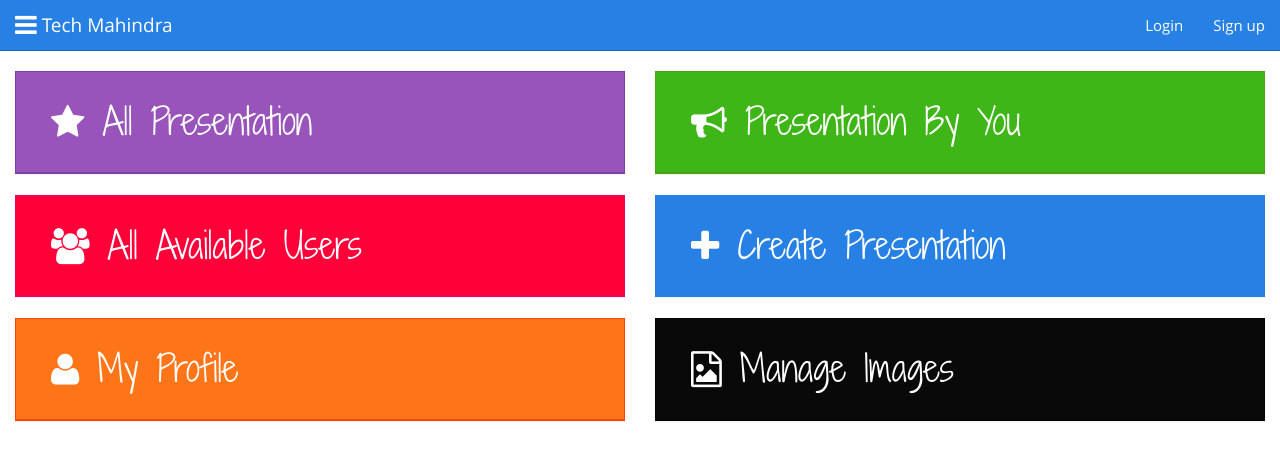
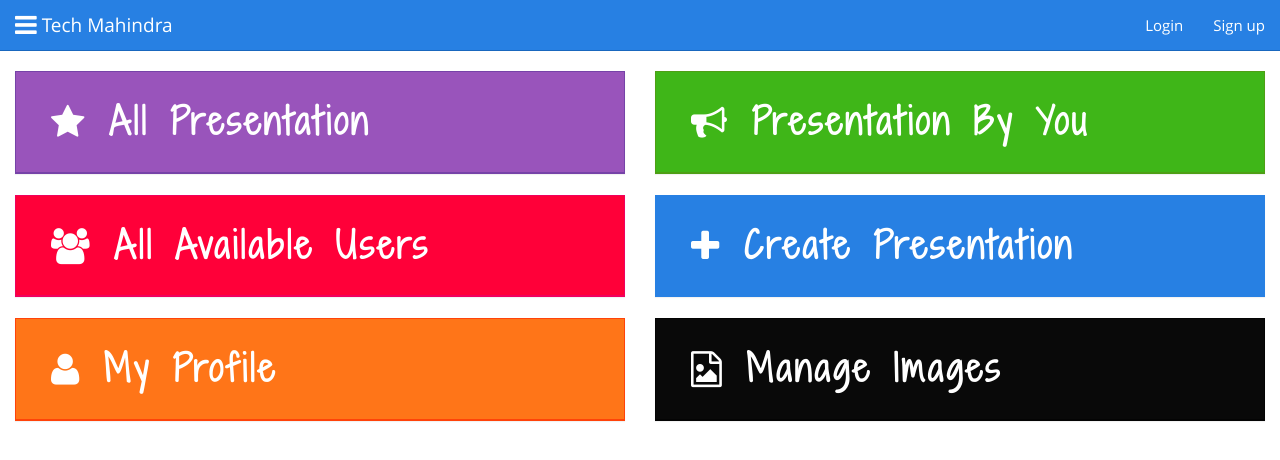
Before and after one commit to hs105133/uxmdev, a website: page public/app/index.html in a window 1280 px wide. Drawn offline with nearby package versions, Linux system fonts and the light colour scheme; some packages are replaced by stand-ins of ours; a script that the page names is missing; files whose address does not match are found by name.

Commit message:
google font location corected

```diff
--- a/public/app/less/custom/bootswatch.less
+++ b/public/app/less/custom/bootswatch.less
@@ -6,7 +6,7 @@
   font-family: 'Open Sans';
   font-style: normal;
   font-weight: 400;
-  src: local('Open Sans'), local('OpenSans'), url(fonts/opensans.woff) format('woff');
+  src: local('Open Sans'), local('OpenSans'), url(../fonts/opensans.woff) format('woff');
 }
 
 
@@ -14,7 +14,7 @@
   font-family: 'Shadows Into Light Two';
   font-style: normal;
   font-weight: 400;
-  src: local('Shadows Into Light Two'), local('ShadowsIntoLightTwo-Regular'), url(fonts/shadowsintolighttwo.woff) format('woff');
+  src: local('Shadows Into Light Two'), local('ShadowsIntoLightTwo-Regular'), url(../fonts/shadowsintolighttwo.woff) format('woff');
 }
 
 // Navbar =====================================================================
--- a/public/app/less/custom/custom.less
+++ b/public/app/less/custom/custom.less
@@ -9,6 +9,8 @@
 
 h1, h2{
     font-family: 'Shadows Into Light Two', cursive;
+    font-weight: bold;
+    letter-spacing: 0.09em;
 }
 
 
```
Also changed, not shown: public/app/css/main.css.
